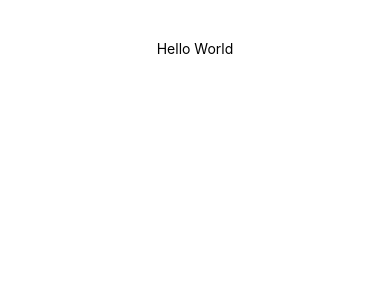
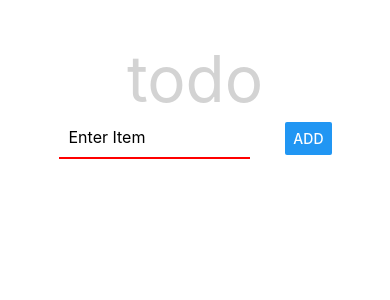
Before and after one commit to HamzaAhmedSheikh/react-native-todo-app-with-expo, a React Native app: screen / in a window 390 px wide. Shown: the top 300 px of the page. Built offline with nearby package versions, Linux system fonts and the light colour scheme.

Commit message:
styling input box and button.

```diff
--- a/src/components/todo-app/TodoApp.js
+++ b/src/components/todo-app/TodoApp.js
@@ -4,17 +4,44 @@ import { StyleSheet, Text, TextInput, View, Button, ScrollView, TouchableOpacity
 export default function TodoApp() {
   return (
     <View style={styles.container}>
-      <Text> Hello World </Text>
+     <Text style={styles.title}> todo </Text>
+     <View style={styles.inputContainer}>
+      <TextInput
+        style={styles.textInput}
+        placeholder="Enter Item"
+      />
+      <Button title='ADD' />
+     </View>
     </View>
   )
 }
 
 
 const styles = StyleSheet.create({
-   container: {
+  container: {
     flex: 1,
     background: '#fff',
     alignItems: 'center',
     paddingTop: 40,
   },
+  title: {
+    fontSize: 64,
+    color: 'lightgrey',
+  },
+  inputContainer: {
+    flexDirection: "row",
+    width: '70%',
+    justifyContent: 'space-between',
+    alignItems: "center",
+  },
+  textInput: {
+    borderColor: "red",
+    // borderWidth: 2,
+    borderBottomWidth: 2,
+    width: '70%',
+    // borderRadius: 50,
+    fontSize: 16,
+    padding: 10,
+  },
+
 });
```
